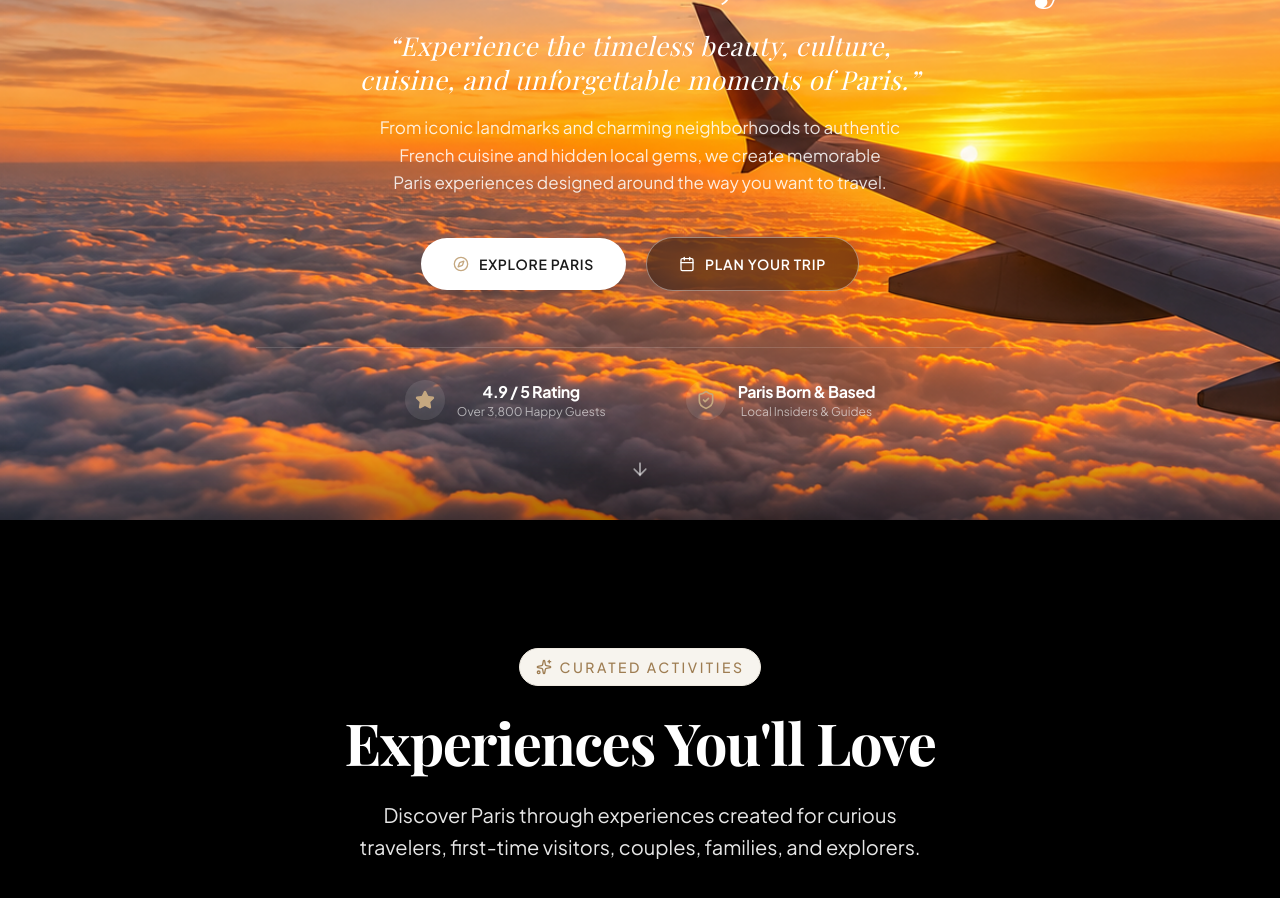
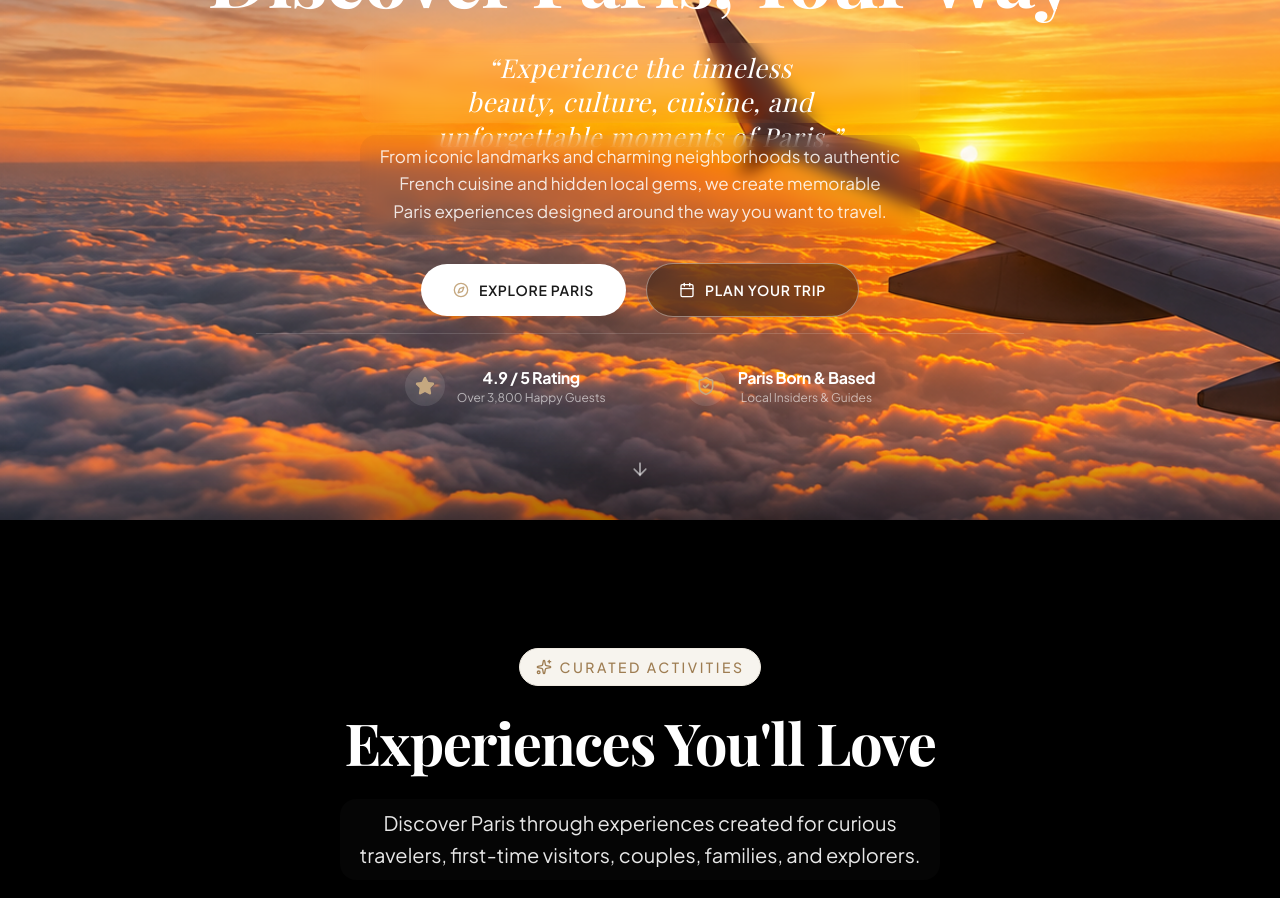
Before and after one commit to Ay3-shA/Lumiere-Paris, a React (Vite) app: page / in a window 1280 px wide. Shown: the part 280-1178 px from the top of the page. Built offline with nearby package versions, Linux system fonts and the light colour scheme; a web font is replaced by a local one.

Commit message:
fix Blur background

```diff
--- a/src/components/Destinations.tsx
+++ b/src/components/Destinations.tsx
@@ -31,18 +31,23 @@ export const Destinations: React.FC<DestinationsProps> = ({
             There&apos;s More to Paris Than the Eiffel Tower
           </h2>
 
+          <div className="w-110 h-20 mx-auto rounded-2xl bg-black/5 backdrop-blur-sm px-3 py-2">
             <p className="font-sans text-lg sm:text-xl text-white/90 leading-relaxed max-w-2xl mx-auto mb-6 text-balance">
               Paris is a city of neighborhoods, and every district has its own
               personality and story.
             </p>
+          </div>
 
-          <p className="font-sans text-base sm:text-lg text-white/80 leading-relaxed max-w-3xl mx-auto text-balance">
+          <div className="relative top-5 w-170 mx-auto rounded-2xl bg-black/5 backdrop-blur-sm px-3 py-2">
+            <p className="font-sans text-base sm:text-lg text-white/90 leading-relaxed max-w-3xl mx-auto text-balance">
               Walk through the artistic streets of Montmartre, explore the
               historic heart of Île de la Cité, enjoy the cafés of
               Saint-Germain-des-Prés, or take a relaxing stroll along the Seine.
               From grand landmarks to hidden streets filled with character,
               every corner offers something worth discovering.
             </p>
+          </div>
+
         </div>
 
         {/* Destination Cards */}
--- a/src/components/Experiences.tsx
+++ b/src/components/Experiences.tsx
@@ -49,10 +49,12 @@ export const Experiences: React.FC<ExperiencesProps> = ({
             Experiences You&apos;ll Love
           </h2>
 
-          <p className="font-sans text-lg sm:text-xl text-white/90 leading-relaxed max-w-2xl mx-auto text-balance">
-            Discover Paris through experiences created for curious travelers,
-            first-time visitors, couples, families, and explorers.
-          </p>
+          <div className="w-150 mx-auto rounded-2xl bg-white/2 backdrop-blur-sm px-3 py-2">
+            <p className="font-sans text-lg sm:text-xl text-white/90 leading-relaxed max-w-2xl mx-auto text-balance">
+              Discover Paris through experiences created for curious travelers,
+              first-time visitors, couples, families, and explorers.
+            </p>
+          </div>
 
           {/* Interactive Category Filter Pills */}
           <div className="flex flex-wrap items-center justify-center gap-3 pt-9">
--- a/src/components/FinalCTA.tsx
+++ b/src/components/FinalCTA.tsx
@@ -31,7 +31,7 @@ export const FinalCTA: React.FC<FinalCTAProps> = ({
 
         {/* Text */}
         <div className="relative w-fit mx-auto">
-          <div className="w-130 mx-auto rounded-2xl bg-black/5 backdrop-blur-md px-3 py-2">
+          <div className="w-130 mx-auto rounded-2xl bg-white/10 backdrop-blur-sm px-3 py-2">
 
             <p className="relative font-sans text-base sm:text-lg lg:text-xl text-white leading-relaxed max-w-2xl mx-auto text-balance">
               Your Paris adventure starts here. Choose your experiences, build your itinerary, and get ready to discover one of the world's most captivating cities.
--- a/src/components/Hero.tsx
+++ b/src/components/Hero.tsx
@@ -27,17 +27,21 @@ export const Hero: React.FC<HeroProps> = ({ onExploreClick, onPlanTripClick }) =
         </h1>
 
         {/* Subheadline */}
+        <div className="w-140 h-20 mx-auto rounded-2xl bg-white/3 backdrop-blur-sm px-3 py-2">
           <p className="font-serif italic text-lg sm:text-2xl lg:text-[26px] text-white font-normal tracking-wide max-w-3xl mb-4 text-balance">
             &ldquo;Experience the timeless beauty, culture, cuisine, and unforgettable moments of Paris.&rdquo;
           </p>
+        </div>
 
         {/* Supporting text */}
+        <div className="relative top-3 w-140 h-25 mx-auto rounded-2xl bg-black/3 backdrop-blur-sm px-3 py-2">
           <p className="font-sans text-sm sm:text-base lg:text-[17px] text-white/85 font-normal leading-relaxed max-w-2xl mb-10 text-balance">
             From iconic landmarks and charming neighborhoods to authentic French cuisine and hidden local gems, we create memorable Paris experiences designed around the way you want to travel.
           </p>
+        </div>
 
         {/* Dual Call To Action Buttons */}
-        <div className="flex flex-col sm:flex-row items-center justify-center gap-4 sm:gap-5 w-full sm:w-auto mb-14">
+        <div className="relative top-10 flex flex-col sm:flex-row items-center justify-center gap-4 sm:gap-5 w-full sm:w-auto mb-14">
           <button
             onClick={onExploreClick}
             className="w-full sm:w-auto px-8 py-4 rounded-full bg-white text-paris-charcoal font-semibold text-xs sm:text-sm uppercase tracking-wider hover:bg-paris-gold-light active:scale-95 transition-all duration-200 shadow-xl cursor-pointer flex items-center justify-center gap-2.5"
--- a/src/components/WhyUs.tsx
+++ b/src/components/WhyUs.tsx
@@ -44,11 +44,13 @@ export const WhyUs: React.FC = () => {
             Your Paris, Made Simple
           </h2>
 
-          <p className="font-sans text-lg sm:text-xl text-white/90 leading-relaxed max-w-2xl mx-auto text-balance">
-            Planning a trip should be exciting, not stressful. We help you
-            experience Paris with carefully planned itineraries, memorable
-            activities, and local insight.
-          </p>
+          <div className="w-130 mx-auto rounded-2xl bg-black/2 backdrop-blur-sm px-3 py-2">
+            <p className="font-sans text-lg sm:text-xl text-white/90 leading-relaxed max-w-2xl mx-auto text-balance">
+              Planning a trip should be exciting, not stressful. We help you
+              experience Paris with carefully planned itineraries, memorable
+              activities, and local insight.
+            </p>
+          </div>
         </div>
 
         {/* Feature Blocks */}
```
Lines whose indentation alone changed are shown as unchanged.
